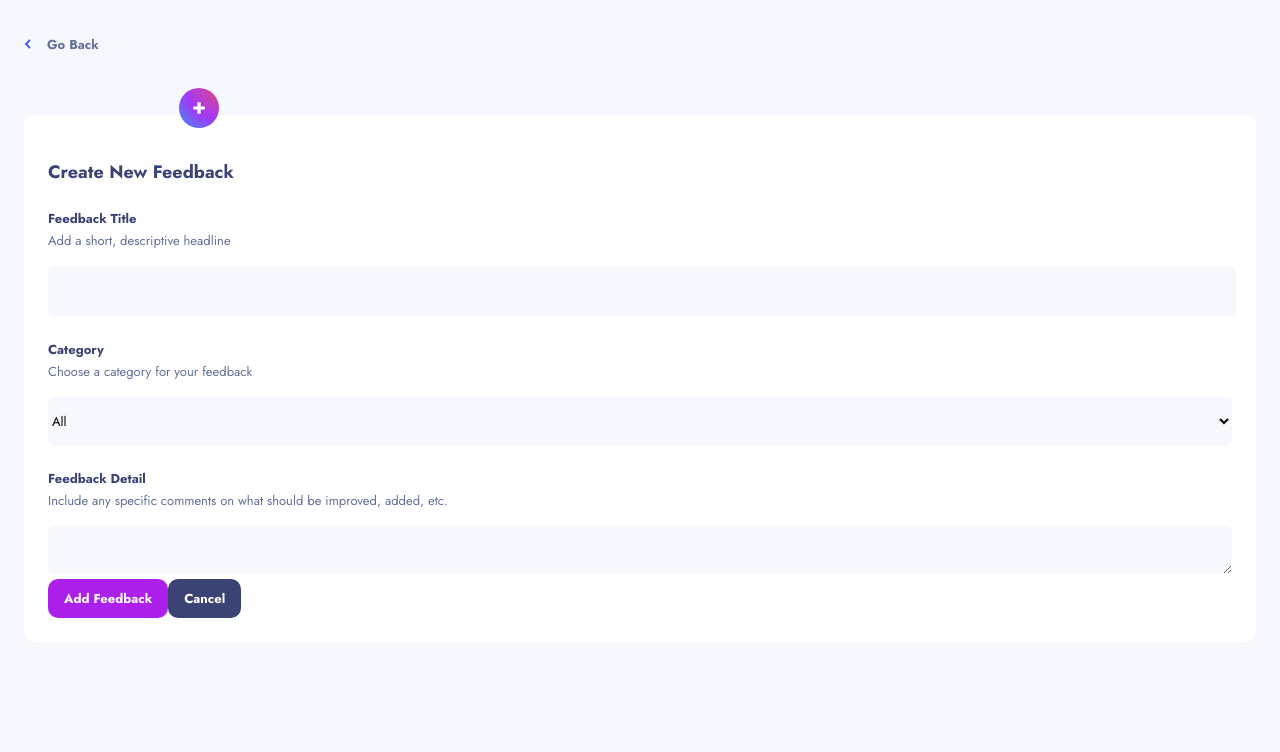
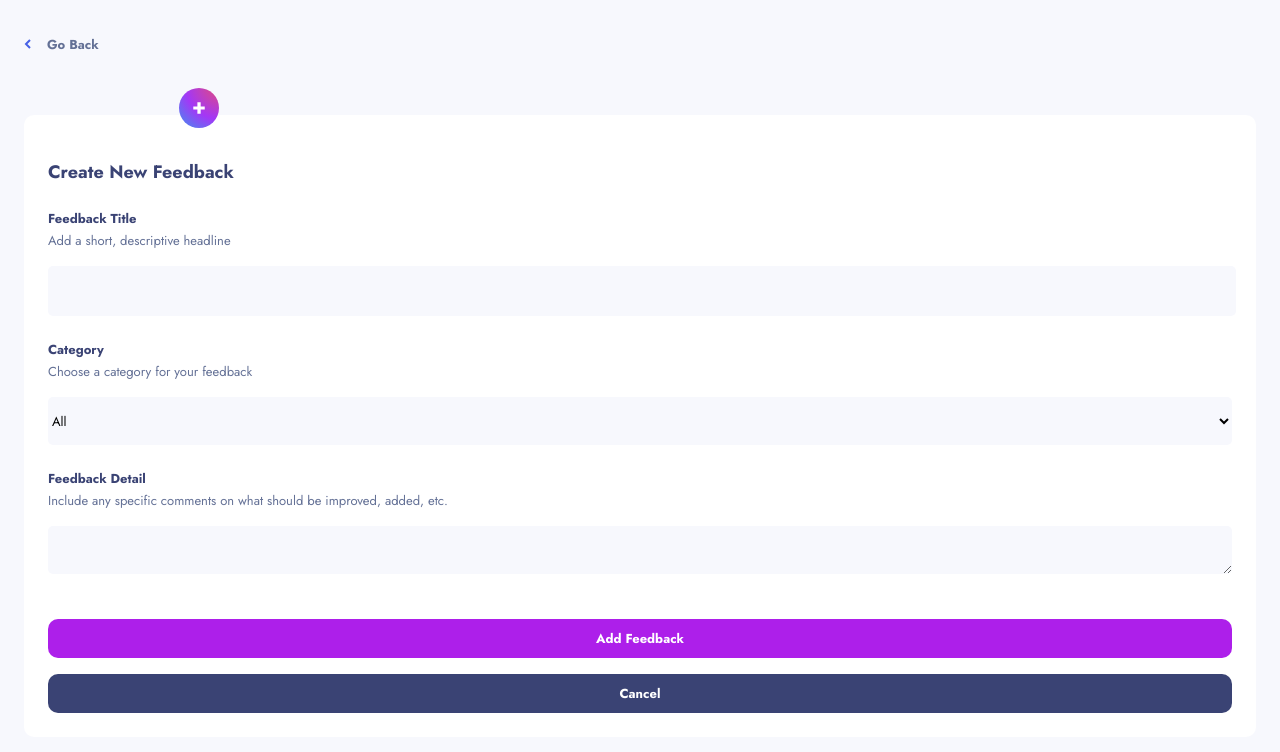
Before and after one commit to ErriGarcia/product-feedback-app, an Angular app in the folder product-feedback-app/: page / in a window 1280 px wide. Both pictures are taken after a click on the button "+ Add Feedback". Shown: the top 752 px of the page. Built offline with nearby package versions, Linux system fonts and the light colour scheme.

Commit message:
feat: add container to buttons

```diff
--- a/product-feedback-app/src/app/add-feedback/add-feedback.component.html
+++ b/product-feedback-app/src/app/add-feedback/add-feedback.component.html
@@ -28,13 +28,11 @@
                 [description]="descriptionTextarea"
             ></app-textarea>
 
-            <!-- Buttons -->
-            <app-button
-            [text]="addFeedbackButton"
-            ></app-button>
-            <app-button
-            [text]="cancelButton"
-            ></app-button>
+            <div class="container-buttons">
+                <!-- Buttons -->
+                <app-button class="container-buttons_button" [text]="addFeedbackButton"></app-button>
+                <app-button class="container-buttons_button" [text]="cancelButton"></app-button>
+            </div>
         </form>
     </div>
 </main>
--- a/product-feedback-app/src/app/add-feedback/add-feedback.component.scss
+++ b/product-feedback-app/src/app/add-feedback/add-feedback.component.scss
@@ -33,4 +33,17 @@
             font-size: 18px;
         }
     }
+
+    .container-buttons {
+        display: flex;
+        flex-direction: column;
+        justify-content: center;
+        align-items: center;
+        row-gap: 16px;
+        margin-top: 40px;
+
+        &_button {
+            width: 100%;
+        }
+    }
 }
--- a/product-feedback-app/src/styles/base/_buttons.scss
+++ b/product-feedback-app/src/styles/base/_buttons.scss
@@ -1,6 +1,7 @@
 // TODO: group same styles to mixin
 // TODO: add style when hover, focus, disabled
 .primary-button {
+    width: 100%;
     background-color: $violet;
     font-size: 13px;
     color: $white;
@@ -10,6 +11,7 @@
 }
 
 .secondary-button {
+    width: 100%;
     background-color: $gray-extra-dark;
     font-size: 13px;
     color: $white;
```
